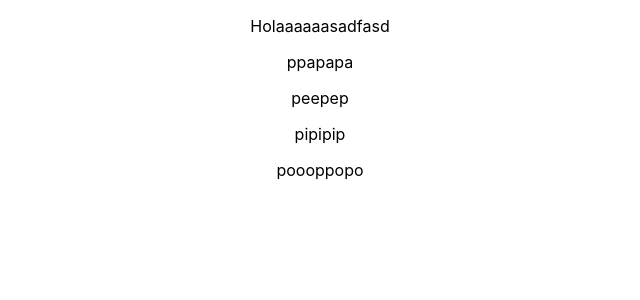
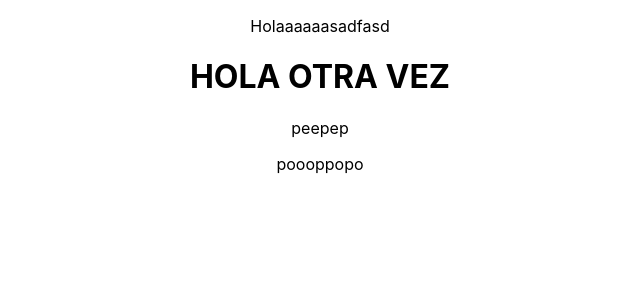
Before and after one commit to genderless2022/genderless-client, a React (Create React App) app: page / in a window 1280 px wide. Shown: the top 300 px of the page, without its empty margins (320-960 px from the left). Built offline with nearby package versions, Linux system fonts and the light colour scheme.

Commit message:
papa frita

```diff
--- a/src/App.js
+++ b/src/App.js
@@ -3,9 +3,8 @@ import './App.css';
 function App() { return (
     <div className="App">
       <p>Holaaaaaasadfasd</p>
-      <div>ppapapa</div>
+      <h1>HOLA OTRA VEZ</h1>
       <p>peepep</p>
-      <p>pipipip</p>
       <p>poooppopo</p>
     </div>
   );
```
